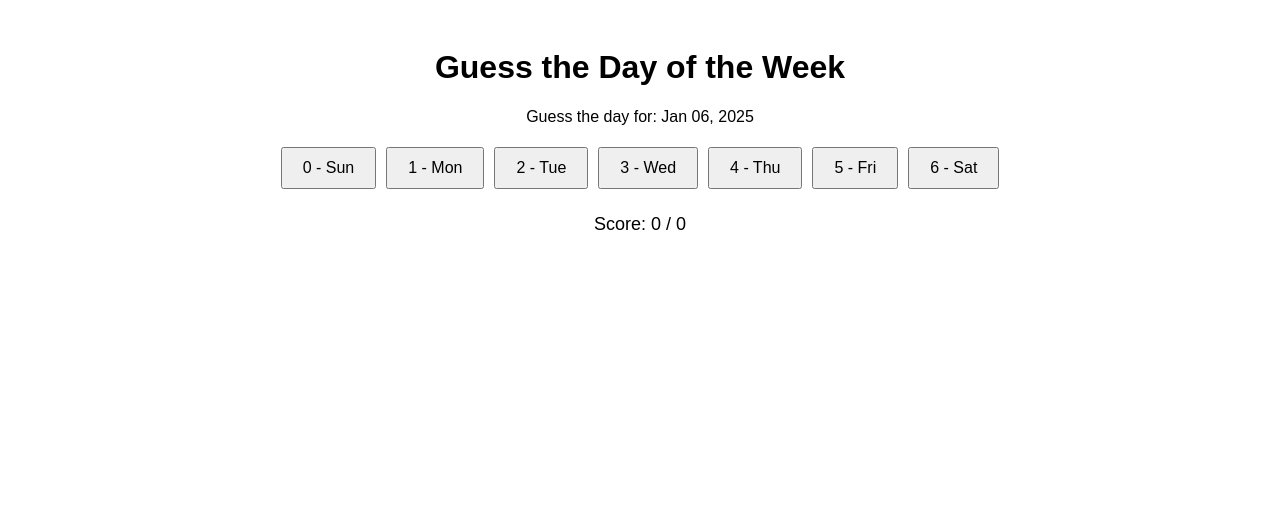
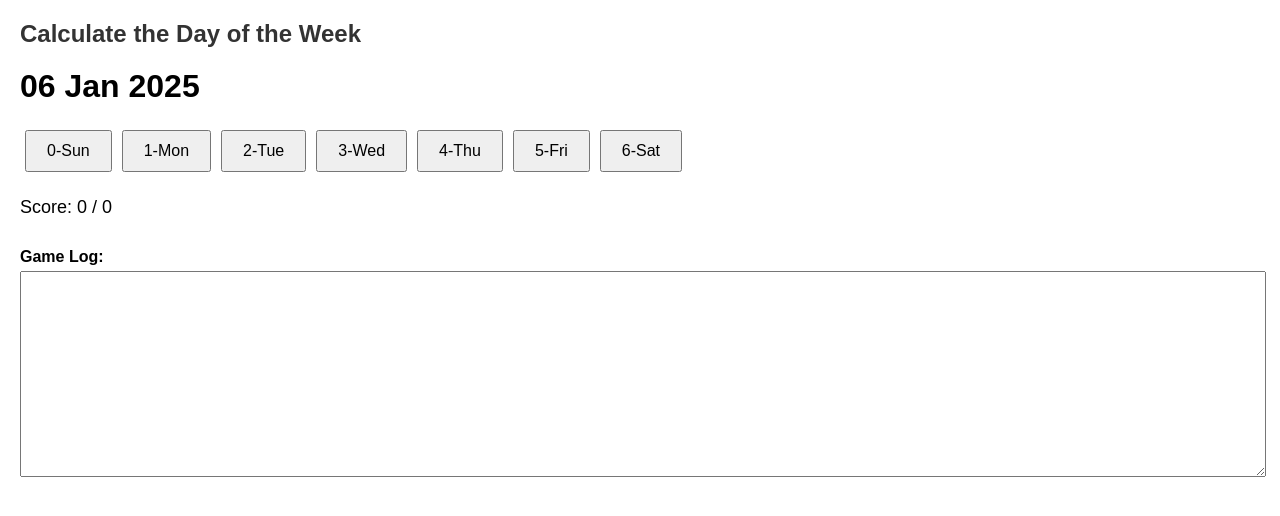
Before and after one commit to arun-ks/DoomsdayAlgorithm, a plain HTML site: page index.html in a window 1280 px wide. Drawn offline with Linux system fonts and the light colour scheme.

Commit message:
Added Game Log
also changes in title, formatting etc

```diff
--- a/index.html
+++ b/index.html
@@ -1,75 +1,82 @@
 
 <!DOCTYPE html>
-<html>
+<html lang="en">
 <head>
-    <title>Guess the Day Game</title>
+    <meta charset="UTF-8">
+    <title>Doomsday Method Practice</title>
     <style>
-        body { font-family: Arial, sans-serif; text-align: center; padding: 20px; }
-        .day-button { margin: 5px; padding: 10px 20px; font-size: 16px; cursor: pointer; }
-        #score { font-size: 18px; margin-top: 20px; }
-        #result { font-size: 18px; margin-top: 10px; }
+        body { font-family: Arial, sans-serif; margin: 20px; }
+        h2 { color: #333; }
+        #dateDisplay { font-size: 2em; font-weight: bold; margin: 20px 0; }
+        .day-button { margin: 5px; padding: 10px 20px; font-size: 16px; }
+        #score { margin-top: 20px; font-size: 18px; }
+        #logLabel { margin-top: 30px; font-weight: bold; }
+        #logBox { width: 100%; height: 200px; margin-top: 5px; font-family: monospace; white-space: pre-wrap; overflow-y: scroll; }
     </style>
 </head>
 <body>
-    <h1>Guess the Day of the Week</h1>
-    <p id="dateDisplay"></p>
-    <div id="buttonsContainer"></div>
-    <div id="result"></div>
+    <h2>Calculate the Day of the Week</h2>
+    <div id="dateDisplay">Loading...</div>
+    <div id="buttons"></div>
     <div id="score">Score: 0 / 0</div>
+    <div id="logLabel">Game Log:</div>
+    <textarea id="logBox" readonly></textarea>
 
     <script>
         const days = ["Sun", "Mon", "Tue", "Wed", "Thu", "Fri", "Sat"];
         let correct = 0;
         let total = 0;
+        let attempt = 0;
         let currentDate = null;
-        let actualDay = null;
+        let currentDay = null;
+        let startTime = null;
 
         function getRandomDate() {
             const start = new Date("2025-01-01").getTime();
             const end = new Date("2027-01-01").getTime();
-            const randomTime = start + Math.random() * (end - start);
-            const date = new Date(randomTime);
-            return date;
+            const rand = new Date(start + Math.random() * (end - start));
+            return rand;
         }
 
         function formatDate(date) {
             const options = { day: '2-digit', month: 'short', year: 'numeric' };
-            return date.toLocaleDateString('en-US', options);
+            return date.toLocaleDateString('en-GB', options);
         }
 
         function updateDate() {
             currentDate = getRandomDate();
-            actualDay = currentDate.getDay();
-            document.getElementById("dateDisplay").textContent = "Guess the day for: " + formatDate(currentDate);
-            document.getElementById("result").textContent = "";
+            currentDay = currentDate.getDay();
+            document.getElementById("dateDisplay").textContent = formatDate(currentDate);
+            startTime = performance.now();
         }
 
         function handleGuess(guess) {
+            const endTime = performance.now();
+            const timeTaken = ((endTime - startTime) / 1000).toFixed(1);
             total++;
-            let resultText = "You guessed: " + days[guess] + " | Actual day: " + days[actualDay];
-            if (guess === actualDay) {
-                correct++;
-                resultText += " - Correct!";
-            } else {
-                resultText += " - Incorrect.";
-            }
-            document.getElementById("result").textContent = resultText;
-            document.getElementById("score").textContent = "Score: " + correct + " / " + total;
+            attempt++;
+            const guessDay = days[guess];
+            const actualDay = days[currentDay];
+            const result = guess === currentDay ? "Correct" : "Incorrect";
+            if (guess === currentDay) correct++;
+            document.getElementById("score").textContent = `Score: ${correct} / ${total}`;
+            const logEntry = `Attempt #${String(attempt).padStart(2, '0')}:   ${formatDate(currentDate)}, You guessed: ${guessDay}, Actual: ${actualDay} → ${result} (Time: ${timeTaken}s)`;
+            document.getElementById("logBox").value += logEntry + "\n";
             updateDate();
         }
 
-        function createButtons() {
-            const container = document.getElementById("buttonsContainer");
-            for (let i = 0; i < days.length; i++) {
+        function setupButtons() {
+            const container = document.getElementById("buttons");
+            days.forEach((day, index) => {
                 const btn = document.createElement("button");
-                btn.textContent = i + " - " + days[i];
+                btn.textContent = `${index}-${day}`;
                 btn.className = "day-button";
-                btn.onclick = () => handleGuess(i);
+                btn.onclick = () => handleGuess(index);
                 container.appendChild(btn);
-            }
+            });
         }
 
-        createButtons();
+        setupButtons();
         updateDate();
     </script>
 </body>
```
